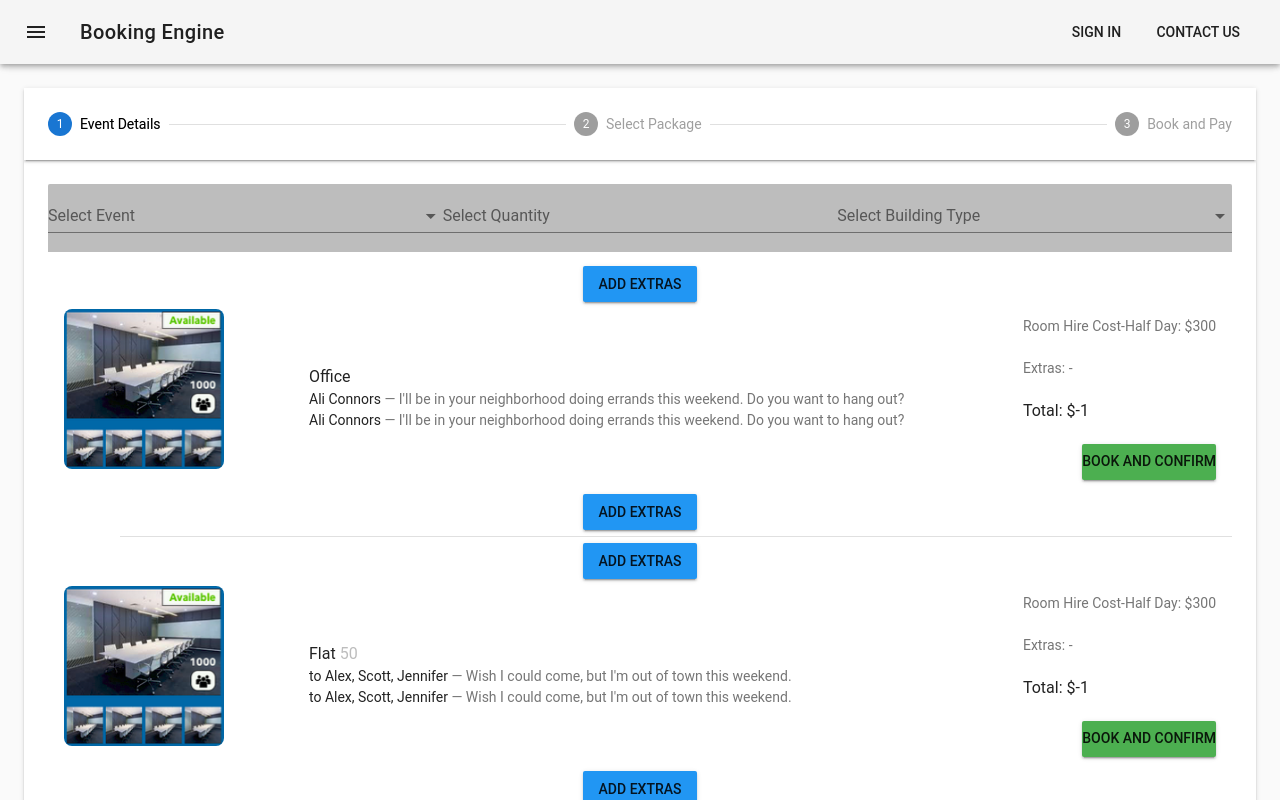
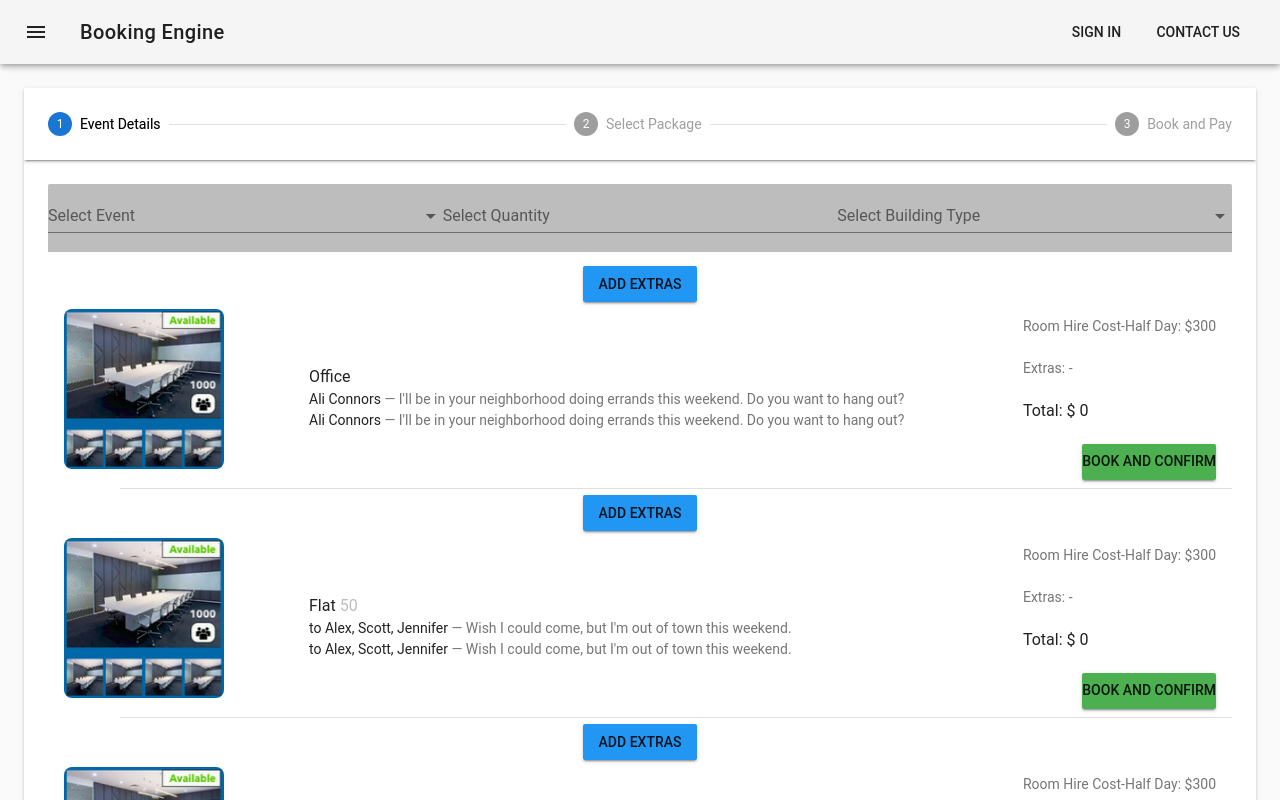
Before and after one commit to KosenkoDmitriy/vue-booking-engine, a Vue app: page / in a window 1280 px wide. Shown: the top 800 px of the page. Built offline with nearby package versions, Linux system fonts and the light colour scheme.

Commit message:
Calculate total sum for each list item of the parent component

```diff
--- a/src/components/AppContent.vue
+++ b/src/components/AppContent.vue
@@ -39,8 +39,8 @@
 
        <v-list three-line>
          <template v-for="(item, index) in items">
-           <extra-table
-            v-bind:isVisible=false v-on:calculateTotal="calculateTotalSum" :key="'et'+index">
+           <extra-table v-if="item.id"
+            v-bind:isVisible=false v-bind:id="index" v-on:calculateTotal="calculateTotalSum" :key="item.id">
            </extra-table>
            <v-subheader
              v-if="item.header"
@@ -52,7 +52,7 @@
            <v-divider
              v-if="item.divider"
              :inset="item.inset"
-             :key="index"
+             :key="'divider'+index"
            ></v-divider>
 
            <v-list-tile
@@ -67,17 +67,15 @@
              </v-list-tile-avatar>
 
              <v-list-tile-content>
-
                <v-list-tile-title v-html="item.title"></v-list-tile-title>
                <v-list-tile-sub-title v-html="item.subtitle"></v-list-tile-sub-title>
                <v-list-tile-sub-title v-html="item.subtitle"></v-list-tile-sub-title>
              </v-list-tile-content>
              <v-list-tile-action>
-
                <!-- <v-btn v-on:click="isExtraVisible = true" :color="item.active ? 'teal' : 'blue'">Hold</v-btn> -->
                <v-list-tile-sub-title>Room Hire Cost-Half Day: $300</v-list-tile-sub-title>
                <v-list-tile-sub-title>Extras: - </v-list-tile-sub-title>
-               <v-list-tile-title>Total: ${{total}}</v-list-tile-title>
+               <v-list-tile-title>Total: $ {{item.total}}</v-list-tile-title>
                <v-btn :color="item.active ? 'teal' : 'green'">Book And Confirm</v-btn>
             </v-list-tile-action>
            </v-list-tile>
@@ -133,43 +131,48 @@
 
 <script>
 import ExtraTable from './ExtraTable.vue'
-var total = -1;
+var total = 0;
 export default {
   name: 'AppContent',
   components: {
     ExtraTable
   },
   methods: {
-    calculateTotalSum(sum) {
-      this.total = sum;
-      // alert(sum);
+    calculateTotalSum(id,total) {
+      // alert(id+' '+total);
+      this.items[id].total = total
+      // this.items.splice(0, 1, sum.toString());
     }
   },
   data () {
       return {
-        // total,
-        total: -1,
         eventList: ['Meeting', 'Wedding'],
         buildList: ['Theater', 'Restaurant', 'Office', 'Flat'],
         e1: 0,
         items: [
           // { header: 'Today' },
           {
+            id: 1,
             avatar: './avatar.png',
             title: 'Office',
-            subtitle: "<span class='text--primary'>Ali Connors</span> &mdash; I'll be in your neighborhood doing errands this weekend. Do you want to hang out?"
+            subtitle: "<span class='text--primary'>Ali Connors</span> &mdash; I'll be in your neighborhood doing errands this weekend. Do you want to hang out?",
+            total: 0,
           },
           { divider: true, inset: true },
           {
+            id: 3,
             avatar: './avatar.png',
             title: 'Flat <span class="grey--text text--lighten-1">50</span>',
-            subtitle: "<span class='text--primary'>to Alex, Scott, Jennifer</span> &mdash; Wish I could come, but I'm out of town this weekend."
+            subtitle: "<span class='text--primary'>to Alex, Scott, Jennifer</span> &mdash; Wish I could come, but I'm out of town this weekend.",
+            total: 0,
           },
           { divider: true, inset: true },
           {
+            id: 5,
             avatar: './avatar.png',
             title: 'Restaurant',
-            subtitle: "<span class='text--primary'>Sandra Adams</span> &mdash; Do you have Paris recommendations? Have you ever been?"
+            subtitle: "<span class='text--primary'>Sandra Adams</span> &mdash; Do you have Paris recommendations? Have you ever been?",
+            total: 0,
           }
         ]
       }
--- a/src/components/ExtraTable.vue
+++ b/src/components/ExtraTable.vue
@@ -11,12 +11,12 @@
         vertical
       ></v-divider>
       <v-spacer></v-spacer>
-        <v-btn v-on:click="calculateTotalSum(total)">Done</v-btn>
+        <v-btn v-on:click="calculateTotalSum(id)">Done</v-btn>
     </v-toolbar>
   <v-data-table
     :headers="headers"
     :items="extras"
-    :footer="totals"
+    :footer="total"
     hide-actions
     class="elevation-1"
   >
@@ -47,6 +47,8 @@
 
 <script>
 var total = 0;
+// var id2 = 0;
+
 var isExtraVisible = false;
 
   export default {
@@ -57,6 +59,7 @@ var isExtraVisible = false;
     // ],
     props: {
       isVisible: Boolean,
+      id:Number,
       // total: Number,
     },
     computed: {
@@ -78,14 +81,14 @@ var isExtraVisible = false;
     methods: {
       calculateTotalSum: function() {
         this.isExtraVisible = false;
-
         // генерируем событие 'calculateTotal' и передаём итоговую сумму
-        this.$emit('calculateTotal', this.total);
+        this.$emit('calculateTotal', this.id, this.total);
       }
     },
     data () {
       return {
-        total,
+        // id2:id,
+        // total,
         isExtraVisible,
         headers: [
           {
```
